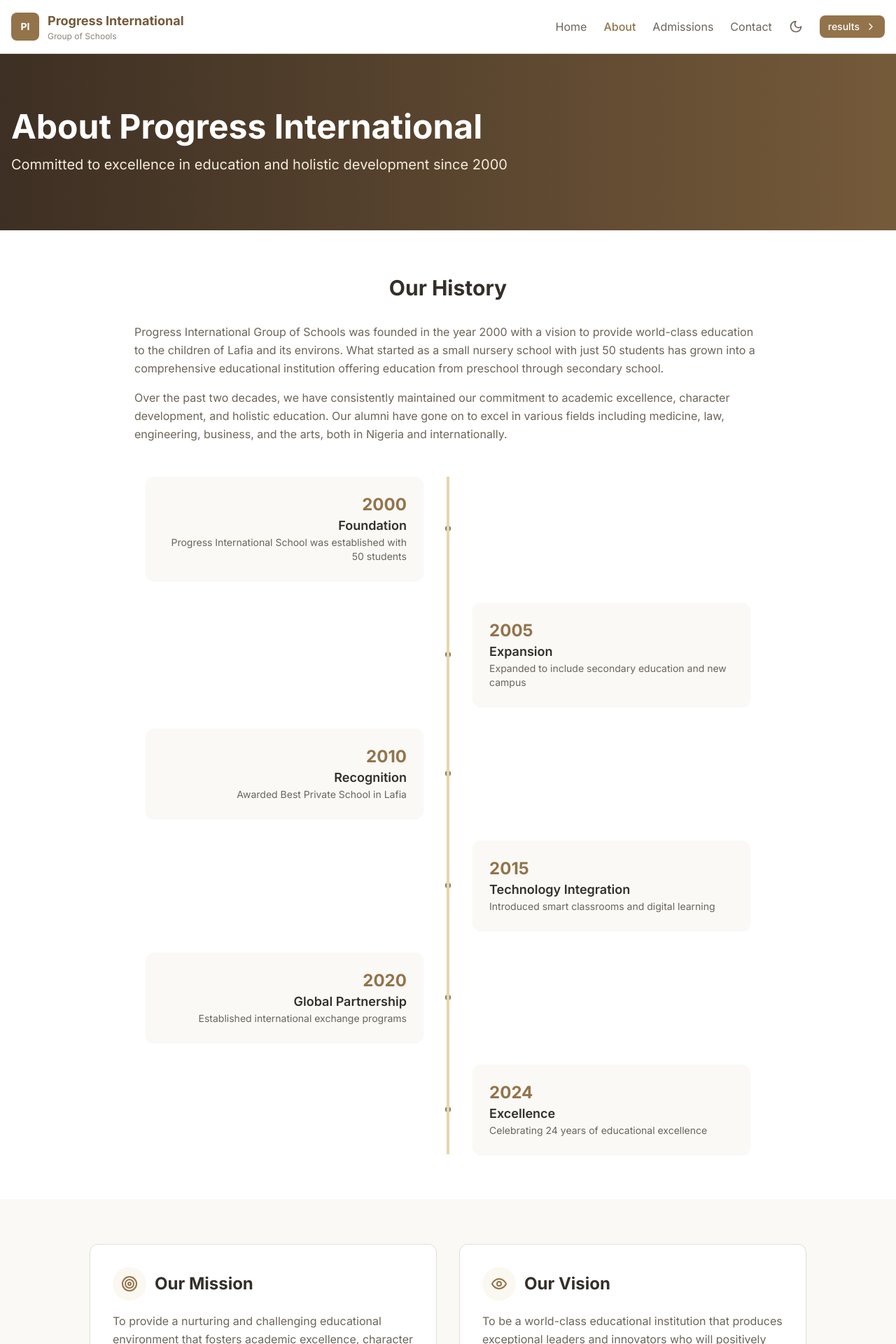
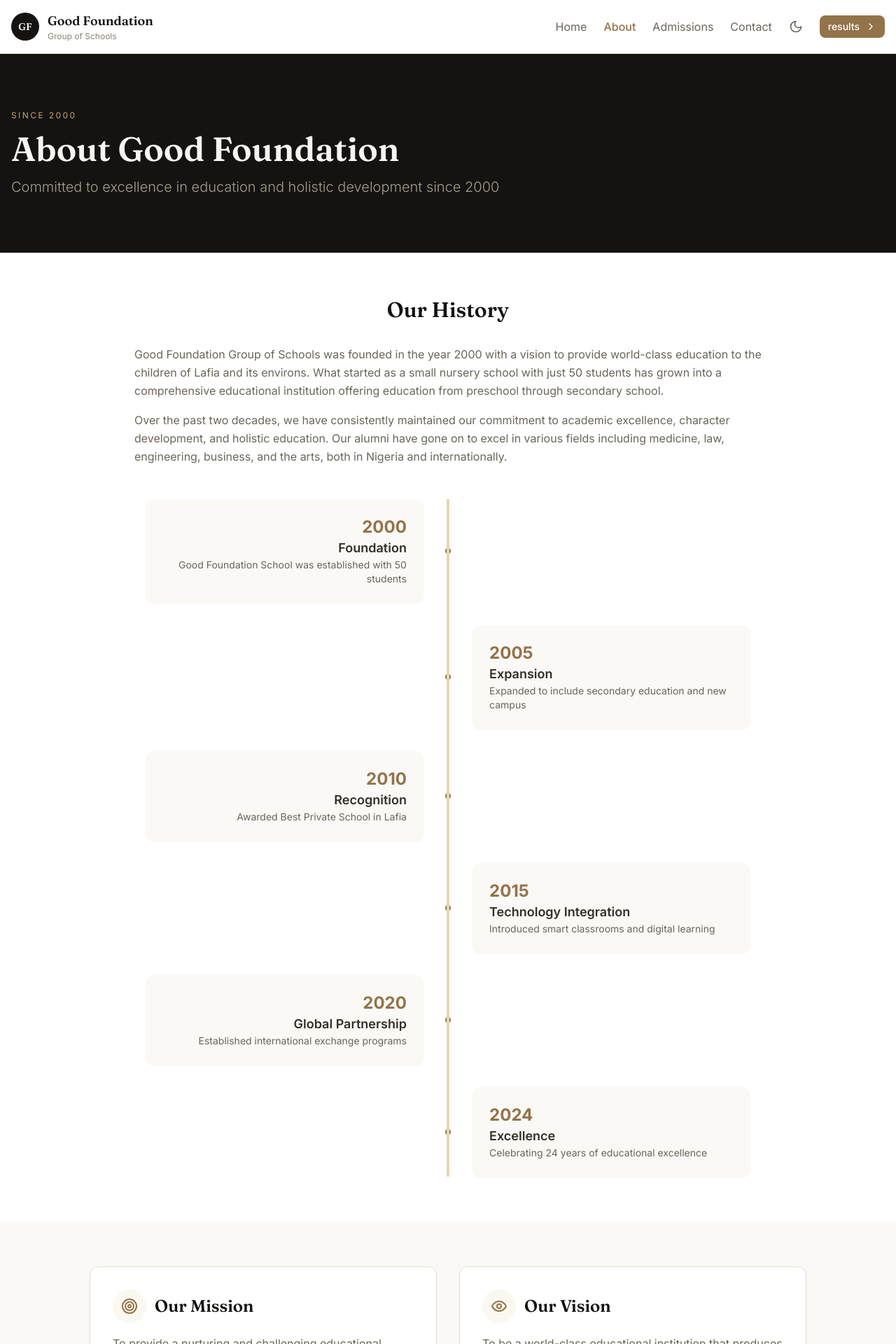
Before and after one commit to Omerta-Platforms/Good-foundation, a Next.js app: page /about in a window 1280 px wide. Shown: the top 1920 px of the page at 70% size. Built offline with nearby package versions, Linux system fonts and the light colour scheme.

Commit message:
Add files via upload

```diff
--- a/src/app/about/page.tsx
+++ b/src/app/about/page.tsx
@@ -46,7 +46,7 @@ const coreValues = [
 ]
 
 const milestones = [
-  { year: '2000', title: 'Foundation', description: 'Progress International School was established with 50 students' },
+  { year: '2000', title: 'Foundation', description: 'Good Foundation School was established with 50 students' },
   { year: '2005', title: 'Expansion', description: 'Expanded to include secondary education and new campus' },
   { year: '2010', title: 'Recognition', description: 'Awarded Best Private School in Lafia' },
   { year: '2015', title: 'Technology Integration', description: 'Introduced smart classrooms and digital learning' },
@@ -62,12 +62,12 @@ export default function AboutPage() {
         <div className="container mx-auto px-4 py-4">
           <div className="flex items-center justify-between">
             <Link href="/" className="flex items-center space-x-3">
-              <div className="w-10 h-10 bg-primary-600 rounded-lg flex items-center justify-center">
-                <span className="text-white font-bold text-sm">PI</span>
+              <div className="w-10 h-10 bg-ink dark:bg-gray-50 rounded-full flex items-center justify-center">
+                <span className="text-milk dark:text-gray-950 font-display font-semibold text-sm">GF</span>
               </div>
               <div>
-                <h1 className="text-lg font-bold text-primary-700 dark:text-primary-400">
-                  Progress International
+                <h1 className="font-display text-lg font-semibold text-ink dark:text-gray-50">
+                  Good Foundation
                 </h1>
                 <p className="text-xs text-gray-500 dark:text-gray-400">Group of Schools</p>
               </div>
@@ -92,13 +92,14 @@ export default function AboutPage() {
       </header>
 
       {/* Hero Section */}
-      <section className="relative bg-gradient-to-r from-primary-900 to-primary-700 dark:from-primary-950 dark:to-primary-800 py-20">
+      <section className="relative bg-ink dark:bg-gray-950 py-20">
         <div className="container mx-auto px-4">
           <div className="max-w-3xl">
-            <h1 className="text-4xl md:text-5xl font-bold text-white mb-4">
-              About Progress International
+            <p className="text-xs tracking-[0.2em] uppercase text-primary-400 mb-4">Since 2000</p>
+            <h1 className="font-display text-4xl md:text-5xl font-semibold text-milk mb-4">
+              About Good Foundation
             </h1>
-            <p className="text-xl text-primary-100">
+            <p className="text-xl text-gray-400 font-light">
               Committed to excellence in education and holistic development since 2000
             </p>
           </div>
@@ -109,12 +110,12 @@ export default function AboutPage() {
       <section className="py-16 bg-white dark:bg-gray-900">
         <div className="container mx-auto px-4">
           <div className="max-w-4xl mx-auto">
-            <h2 className="text-3xl font-bold text-gray-800 dark:text-gray-200 text-center mb-8">
+            <h2 className="font-display text-3xl font-semibold text-ink dark:text-gray-200 text-center mb-8">
               Our History
             </h2>
             <div className="prose prose-lg dark:prose-invert max-w-none">
               <p className="text-gray-600 dark:text-gray-300 leading-relaxed">
-                Progress International Group of Schools was founded in the year 2000 with a vision to provide
+                Good Foundation Group of Schools was founded in the year 2000 with a vision to provide
                 world-class education to the children of Lafia and its environs. What started as a small
                 nursery school with just 50 students has grown into a comprehensive educational institution
                 offering education from preschool through secondary school.
@@ -161,7 +162,7 @@ export default function AboutPage() {
                   <div className="p-3 bg-primary-50 dark:bg-primary-950 rounded-full">
                     <Target className="h-6 w-6 text-primary-600 dark:text-primary-400" />
                   </div>
-                  <h2 className="text-2xl font-bold text-gray-800 dark:text-gray-200">Our Mission</h2>
+                  <h2 className="font-display text-2xl font-semibold text-ink dark:text-gray-200">Our Mission</h2>
                 </div>
                 <p className="text-gray-600 dark:text-gray-300 leading-relaxed">
                   To provide a nurturing and challenging educational environment that fosters academic excellence,
@@ -176,7 +177,7 @@ export default function AboutPage() {
                   <div className="p-3 bg-primary-50 dark:bg-primary-950 rounded-full">
                     <Eye className="h-6 w-6 text-primary-600 dark:text-primary-400" />
                   </div>
-                  <h2 className="text-2xl font-bold text-gray-800 dark:text-gray-200">Our Vision</h2>
+                  <h2 className="font-display text-2xl font-semibold text-ink dark:text-gray-200">Our Vision</h2>
                 </div>
                 <p className="text-gray-600 dark:text-gray-300 leading-relaxed">
                   To be a world-class educational institution that produces exceptional leaders and innovators
@@ -191,7 +192,7 @@ export default function AboutPage() {
       {/* Core Values */}
       <section className="py-16 bg-white dark:bg-gray-900">
         <div className="container mx-auto px-4">
-          <h2 className="text-3xl font-bold text-gray-800 dark:text-gray-200 text-center mb-12">
+          <h2 className="font-display text-3xl font-semibold text-ink dark:text-gray-200 text-center mb-12">
             Our Core Values
           </h2>
           <div className="grid grid-cols-1 md:grid-cols-2 lg:grid-cols-4 gap-6 max-w-5xl mx-auto">
@@ -220,7 +221,7 @@ export default function AboutPage() {
       {/* Management Team */}
       <section className="py-16 bg-gray-50 dark:bg-gray-950">
         <div className="container mx-auto px-4">
-          <h2 className="text-3xl font-bold text-gray-800 dark:text-gray-200 text-center mb-4">
+          <h2 className="font-display text-3xl font-semibold text-ink dark:text-gray-200 text-center mb-4">
             Management Team
           </h2>
           <p className="text-center text-gray-600 dark:text-gray-400 mb-12 max-w-2xl mx-auto">
@@ -249,8 +250,8 @@ export default function AboutPage() {
       {/* Why Choose Us */}
       <section className="py-16 bg-white dark:bg-gray-900">
         <div className="container mx-auto px-4">
-          <h2 className="text-3xl font-bold text-gray-800 dark:text-gray-200 text-center mb-12">
-            Why Choose Progress International?
+          <h2 className="font-display text-3xl font-semibold text-ink dark:text-gray-200 text-center mb-12">
+            Why Choose Good Foundation?
           </h2>
           <div className="grid grid-cols-1 md:grid-cols-3 gap-6 max-w-5xl mx-auto">
             <Card>
@@ -329,25 +330,25 @@ export default function AboutPage() {
       </section>
 
       {/* CTA Section - Apply Now links to Gmail */}
-      <section className="py-16 bg-gradient-to-r from-primary-900 to-primary-700 dark:from-primary-950 dark:to-primary-800">
+      <section className="py-16 bg-ink dark:bg-gray-950">
         <div className="container mx-auto px-4 text-center">
-          <h2 className="text-3xl font-bold text-white mb-4">
+          <h2 className="font-display text-3xl font-semibold text-milk mb-4">
             Join Our Community
           </h2>
-          <p className="text-xl text-primary-100 mb-8 max-w-2xl mx-auto">
-            Give your child the gift of quality education at Progress International Group of Schools
+          <p className="text-xl text-gray-400 mb-8 max-w-2xl mx-auto font-light">
+            Give your child the gift of quality education at Good Foundation Group of Schools
           </p>
           <a
-            href="mailto: jj2126924@gmail.com?subject=Admission%20Inquiry&body=Hello%20Progress%20International%2C%0A%0AI%20am%20interested%20in%20applying%20for%20my%20child."
+            href="mailto: jj2126924@gmail.com?subject=Admission%20Inquiry&body=Hello%20Good%20Foundation%2C%0A%0AI%20am%20interested%20in%20applying%20for%20my%20child."
             target="_blank"
             rel="noopener noreferrer"
             onClick={(e) => {
               e.stopPropagation()
-              window.location.href = `mailto:info@progressschools.edu.ng?subject=Admission%20Inquiry&body=Hello%20Progress%20International%2C%0A%0AI%20am%20interested%20in%20applying%20for%20my%20child.`
+              window.location.href = `mailto:info@progressschools.edu.ng?subject=Admission%20Inquiry&body=Hello%20Good%20Foundation%2C%0A%0AI%20am%20interested%20in%20applying%20for%20my%20child.`
             }}
             className="inline-block"
           >
-            <Button variant="default" size="lg" className="bg-white text-primary-700 hover:bg-gray-100">
+            <Button variant="default" size="lg">
               Apply Now
               <ChevronRight className="ml-2 h-5 w-5" />
             </Button>
@@ -362,11 +363,11 @@ export default function AboutPage() {
             {/* About */}
             <div>
               <div className="flex items-center space-x-3 mb-4">
-                <div className="w-10 h-10 bg-primary-600 rounded-lg flex items-center justify-center">
-                  <span className="font-bold text-white">PI</span>
+                <div className="w-10 h-10 bg-milk rounded-full flex items-center justify-center">
+                  <span className="font-display font-semibold text-ink">GF</span>
                 </div>
                 <div>
-                  <h3 className="font-bold text-lg">Progress International</h3>
+                  <h3 className="font-display font-semibold text-lg">Good Foundation</h3>
                   <p className="text-sm text-gray-400">Group of Schools</p>
                 </div>
               </div>
@@ -410,7 +411,7 @@ export default function AboutPage() {
           </div>
 
           <div className="border-t border-gray-800 mt-8 pt-6 text-center text-sm text-gray-400">
-            <p>&copy; {new Date().getFullYear()} Progress International Group of Schools. All rights reserved.</p>
+            <p>&copy; {new Date().getFullYear()} Good Foundation Group of Schools. All rights reserved.</p>
             <p className="mt-1">Knowledge for Progress</p>
           </div>
 
```
